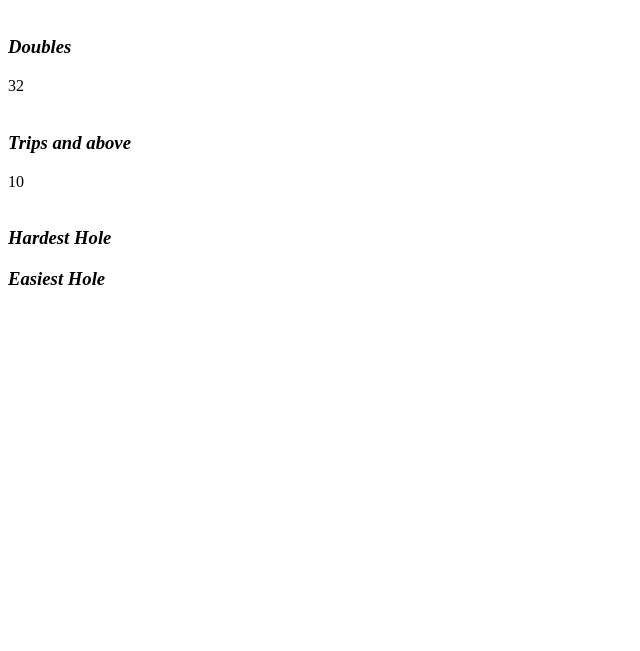
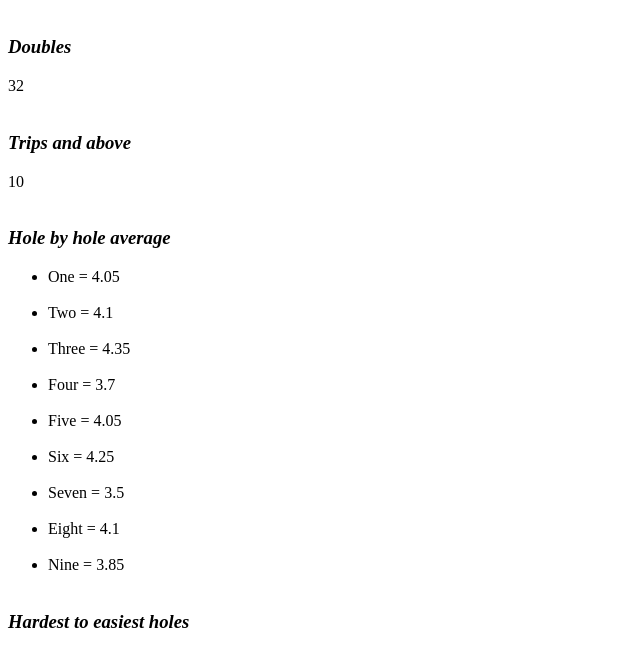
Before and after one commit to cmclaug3/golf, a Django app: page / in a window 1280 px wide. Shown: the part 962-1613 px from the top of the page, without its empty margins (0-640 px from the left). Before the commit the page ends 1247 px from the top, so only its background shows below. Run offline with Django 3.2, Linux system fonts and the light colour scheme; data comes from the database, SQL or seed files in the repository.

Commit message:
completed homepage total stat logic

```diff
--- a/IT_short_course/templates/home.html
+++ b/IT_short_course/templates/home.html
@@ -109,9 +109,25 @@
 
 
 
-<i><h3>Hardest Hole</h3></i>
 
-<i><h3>Easiest Hole</h3></i>
+<i><h3>Hole by hole average</h3></i>
+
+<ul>
+<li>One = {{ one_avg }}</li><br>
+<li>Two = {{ two_avg }}</li><br>
+<li>Three = {{ three_avg }}</li><br>
+<li>Four = {{ four_avg }}</li><br>
+<li>Five = {{ five_avg }}</li><br>
+<li>Six = {{ six_avg }}</li><br>
+<li>Seven = {{ seven_avg }}</li><br>
+<li>Eight = {{ eight_avg }}</li><br>
+<li>Nine = {{ nine_avg }}</li><br>
+</ul>
+
+
+<i><h3>Hardest to easiest holes</h3></i>
+
+
 
 
 
--- a/IT_short_course/views.py
+++ b/IT_short_course/views.py
@@ -59,6 +59,57 @@ def home(request):
 	total_trips_and_above = sum(trips)
 
 
+	# average score by hole
+	first = []
+	second = []
+	third = []
+	fourth = []
+	fifth = []
+	sixth = []
+	seventh = []
+	eighth = []
+	ninth = []
+
+	for one_score in all_rounds:
+		first.append(one_score.one)
+	one_avg = sum(first) / float(len(first))
+
+	for two_score in all_rounds:
+		second.append(two_score.two)
+	two_avg = sum(second) / float(len(second))
+
+	for three_score in all_rounds:
+		third.append(three_score.three)
+	three_avg = sum(third) / float(len(third))
+
+	for four_score in all_rounds:
+		fourth.append(four_score.four)
+	four_avg = sum(fourth) / float(len(fourth))
+
+	for five_score in all_rounds:
+		fifth.append(five_score.five)
+	five_avg = sum(fifth) / float(len(fifth))
+
+	for six_score in all_rounds:
+		sixth.append(six_score.six)
+	six_avg = sum(sixth) / float(len(sixth))
+
+	for seven_score in all_rounds:
+		seventh.append(seven_score.seven)
+	seven_avg = sum(seventh) / float(len(seventh))
+
+	for eight_score in all_rounds:
+		eighth.append(eight_score.eight)
+	eight_avg = sum(eighth) / float(len(eighth))
+
+	for nine_score in all_rounds:
+		ninth.append(nine_score.nine)
+	nine_avg = sum(ninth) / float(len(ninth))
+
+
+	# hardest to easiest holes
+
+
 
 	context = {
 		'all_rounds': all_rounds,
@@ -71,6 +122,15 @@ def home(request):
 		'total_pars': total_pars,
 		'total_bogies': total_bogies,
 		'total_doubles': total_doubles,
-		'total_trips_and_above': total_trips_and_above
+		'total_trips_and_above': total_trips_and_above,
+		'one_avg': one_avg,
+		'two_avg': two_avg,
+		'three_avg': three_avg,
+		'four_avg': four_avg,
+		'five_avg': five_avg,
+		'six_avg': six_avg,
+		'seven_avg': seven_avg,
+		'eight_avg': eight_avg,
+		'nine_avg': nine_avg
 	}
 	return render(request, 'home.html', context)
```
Also changed, not shown: 1 other file.
